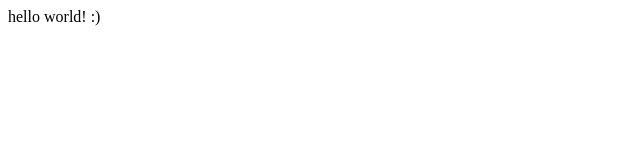
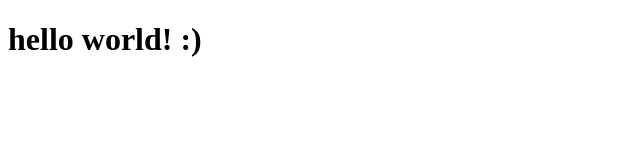
Before and after one commit to moonymel/htmlcss-hello, a plain HTML site: page index.html in a window 1280 px wide. Shown: the whole page, without its empty margins (0-640 px from the left). Drawn offline with Linux system fonts and the light colour scheme.

Commit message:
correzione esercizio

```diff
--- a/index.html
+++ b/index.html
@@ -3,9 +3,9 @@
 <head>
     <meta charset="UTF-8">
     <meta name="viewport" content="width=device-width, initial-scale=1.0">
-    <title>Document</title>
+    <title>Hello World</title>
 </head>
 <body>
-    hello world! :)
+    <h1>hello world! :)</h1>
 </body>
 </html>
```
